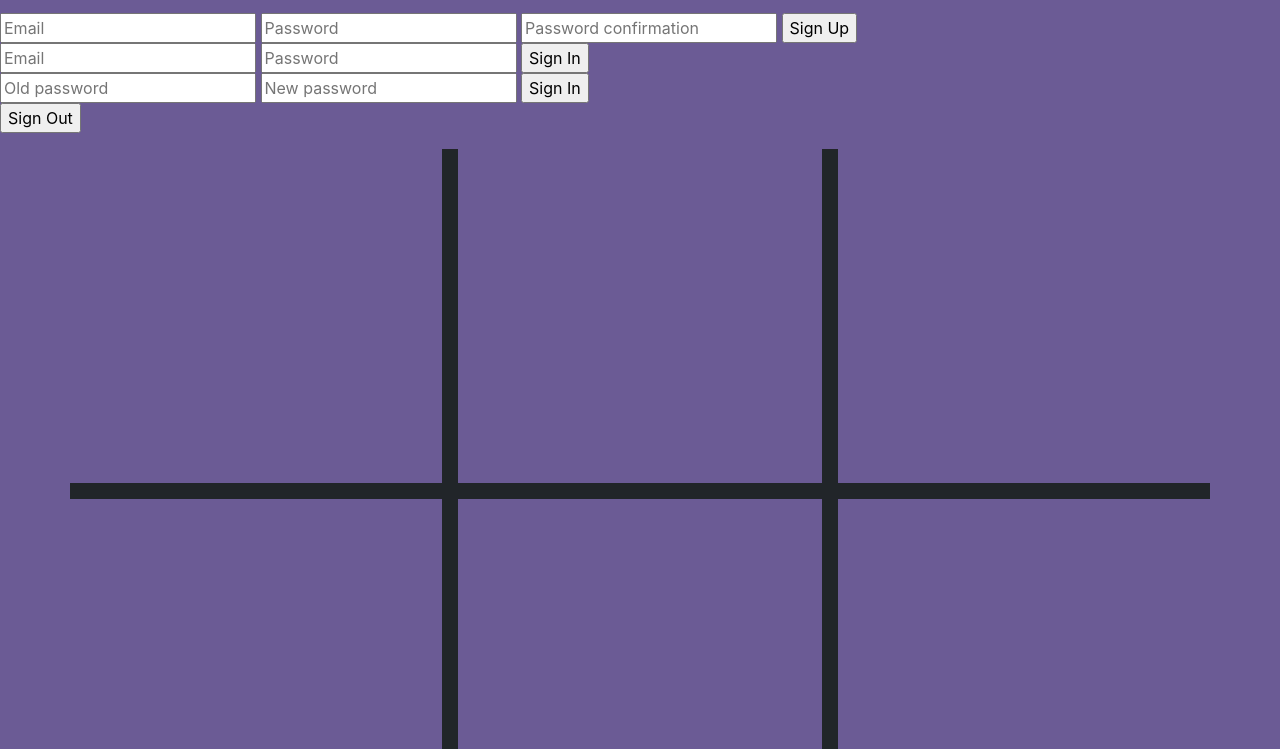
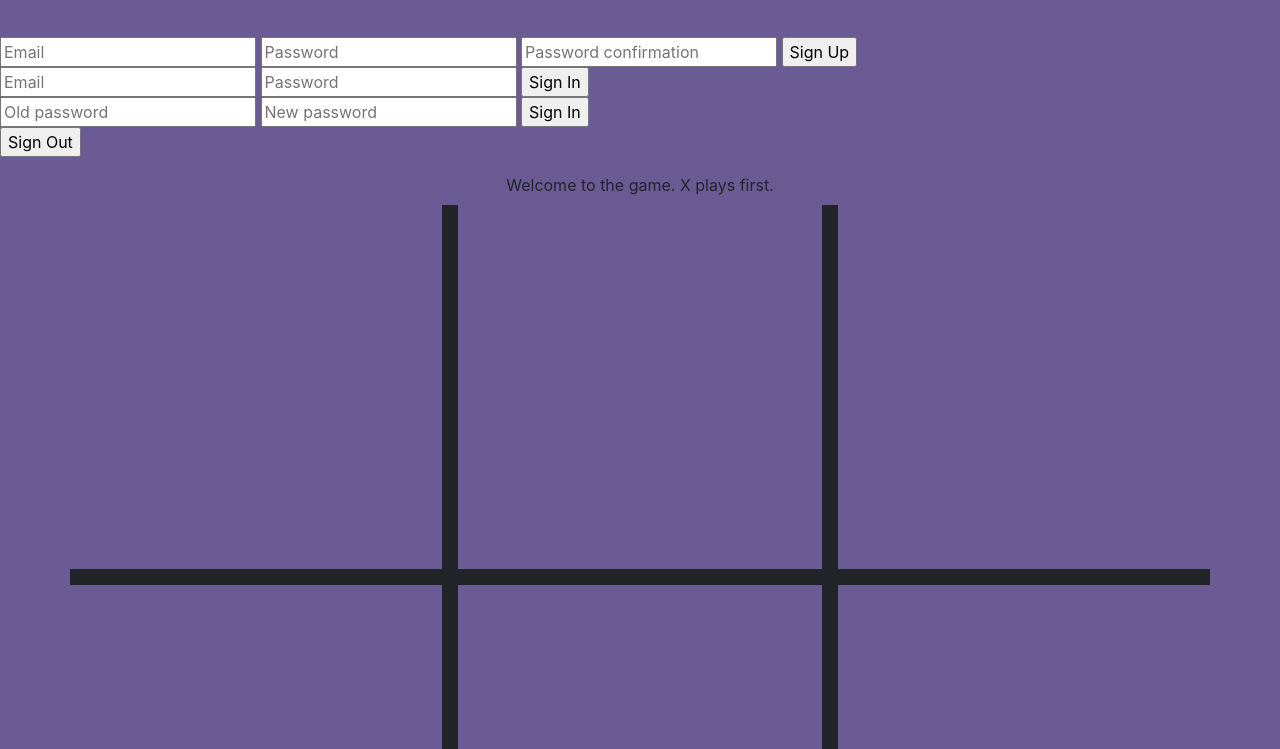
Before and after one commit to caseydulong/tic-tac-toe-client, a website built with webpack: page index.html in a window 1280 px wide. Shown: the part 51-800 px from the top of the page. Built offline with nearby package versions, Linux system fonts and the light colour scheme.

Commit message:
Change user-feedback id to user-feedback class
- Change the user-feedback id to a class
- Add unique IDs to the two feedback elements
- Update function in `ui.js` to reflect this change

```diff
--- a/assets/scripts/ui.js
+++ b/assets/scripts/ui.js
@@ -6,8 +6,8 @@ const resizeBoardSquare = () => {
 }
 
 const userFeedback = (text) => {
-  $('#user-feedback').text(text)
-  // setTimeout(() => $('#user-feedback').text(''), 3000)
+  $('#game-feedback').text(text)
+  // setTimeout(() => $('#game-feedback').text(''), 3000)
 }
 
 module.exports = {
--- a/assets/styles/index.scss
+++ b/assets/styles/index.scss
@@ -17,18 +17,32 @@ header {
   background-color: $orange;
 }
 
+main {
+  margin: 1rem;
+}
+
 .board-square {
   align-items: center;
   background-color: $purple;
   display: flex;
   height: 100px;
-  font-size: 100px;
+  font-size: 70px;
   font-weight: bold;
   justify-content: center;
+  padding: 0;
   user-select: none;
+
+  // &:nth-child(3n) {
+  //   border-right: 0;
+  // }
+  //
+  // &:nth-last-child(-1n + 3) {
+  //   border-bottom: 0;
+  // }
+
 }
 
-#user-feedback {
+.user-feedback {
   color: $dark;
   display: block;
   height: 1rem;
```
